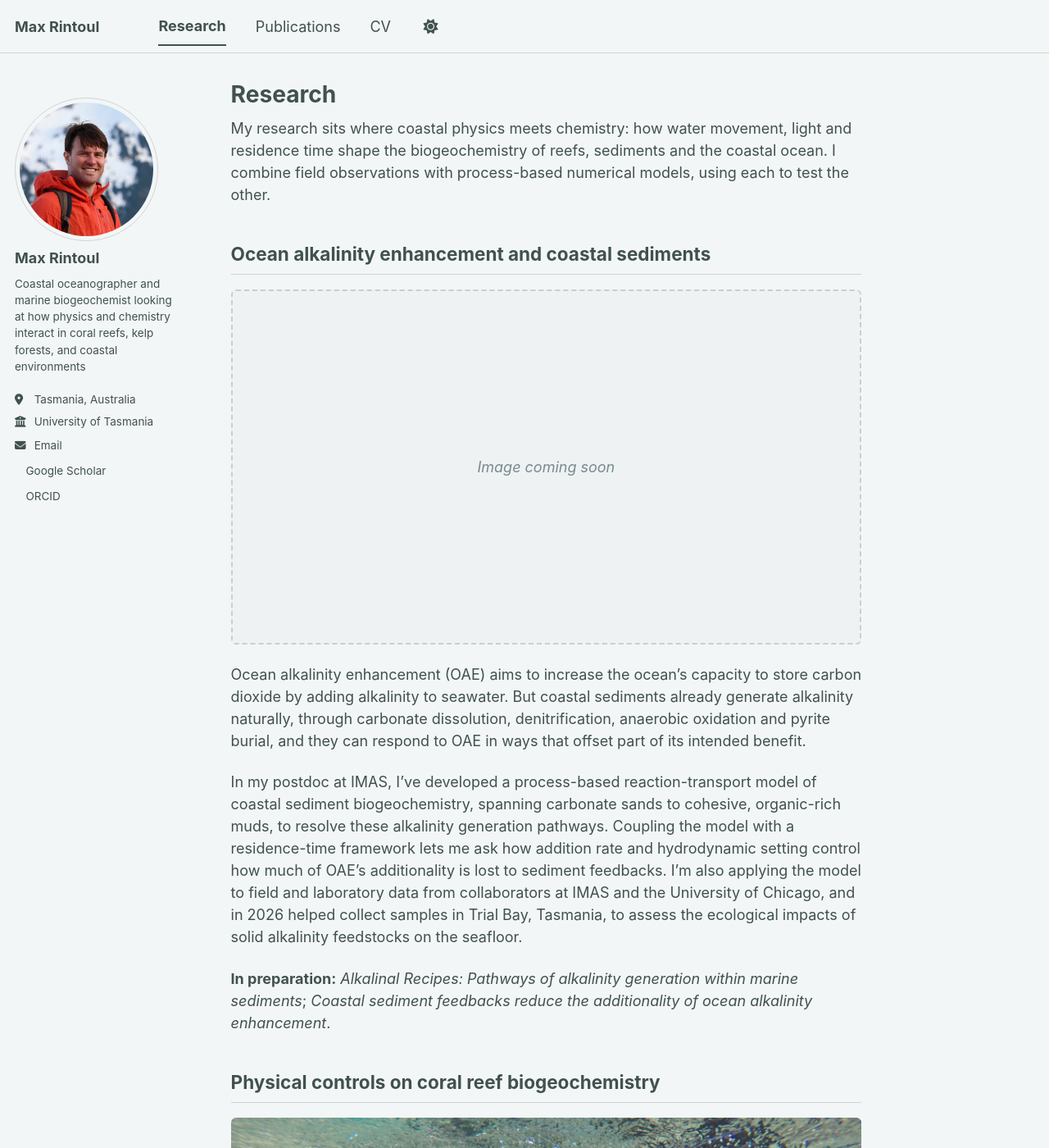
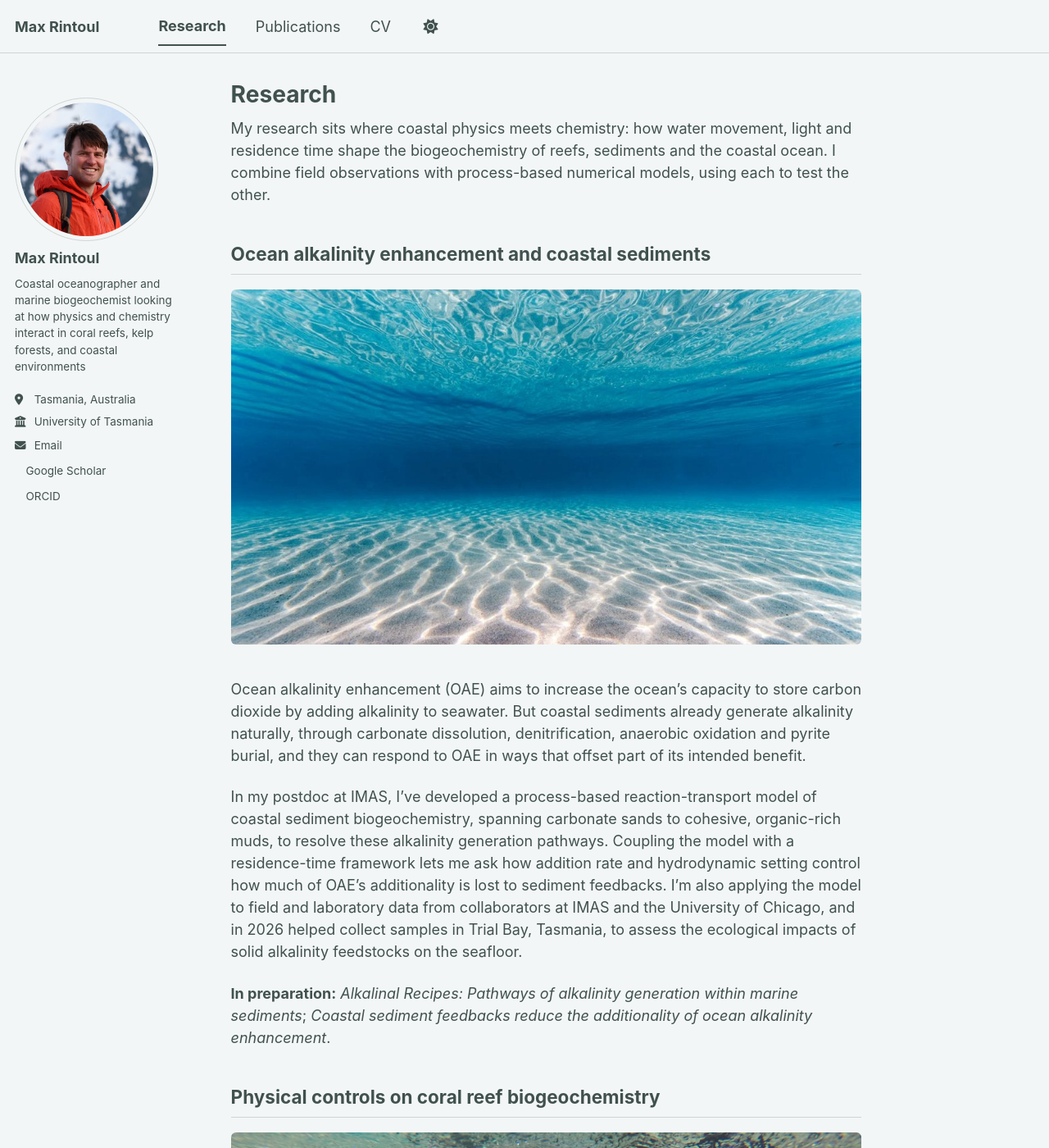
Before and after one commit to maxrintoul/maxrintoul.github.io, a Jekyll site: the page built from _pages/research.md, in a window 1280 px wide and 1400 px high. Shown: the whole window at 82% size. Built offline with Jekyll 4.4.1, drawn with Linux system fonts in a browser that asks for light colours; a style sheet for code colours, icons or effects is not loaded.

Commit message:
Add sandy seafloor photo to OAE research section
Co-Authored-By: Claude Opus 5.5 <noreply@anthropic.com>

```diff
--- a/_pages/research.md
+++ b/_pages/research.md
@@ -9,7 +9,9 @@ My research sits where coastal physics meets chemistry: how water movement, ligh
 
 ## Ocean alkalinity enhancement and coastal sediments
 
-<div class="research-placeholder">Image coming soon</div>
+<figure>
+  <img src="/images/research/sandy-seafloor.jpg" alt="Sunlight rippling across a shallow sandy seafloor beneath a calm sea surface">
+</figure>
 
 Ocean alkalinity enhancement (OAE) aims to increase the ocean's capacity to store carbon dioxide by adding alkalinity to seawater. But coastal sediments already generate alkalinity naturally, through carbonate dissolution, denitrification, anaerobic oxidation and pyrite burial, and they can respond to OAE in ways that offset part of its intended benefit.
 
@@ -52,9 +54,4 @@ My Honours research on One Tree Island, in the southern Great Barrier Reef, show
   .page__content h2 { margin-top: 2em; }
   .page__content figure { margin: 1em 0 1.25em; }
   .page__content figure img { width: 100%; border-radius: 6px; aspect-ratio: 16 / 9; object-fit: cover; }
-  .research-placeholder {
-    display: flex; align-items: center; justify-content: center;
-    aspect-ratio: 16 / 9; margin: 1em 0 1.25em; border-radius: 6px;
-    background: #eef2f3; border: 2px dashed #c5d0d3; color: #7a8a8f; font-style: italic;
-  }
 </style>
```
Also changed, not shown: images/research/sandy-seafloor.jpg (added).
